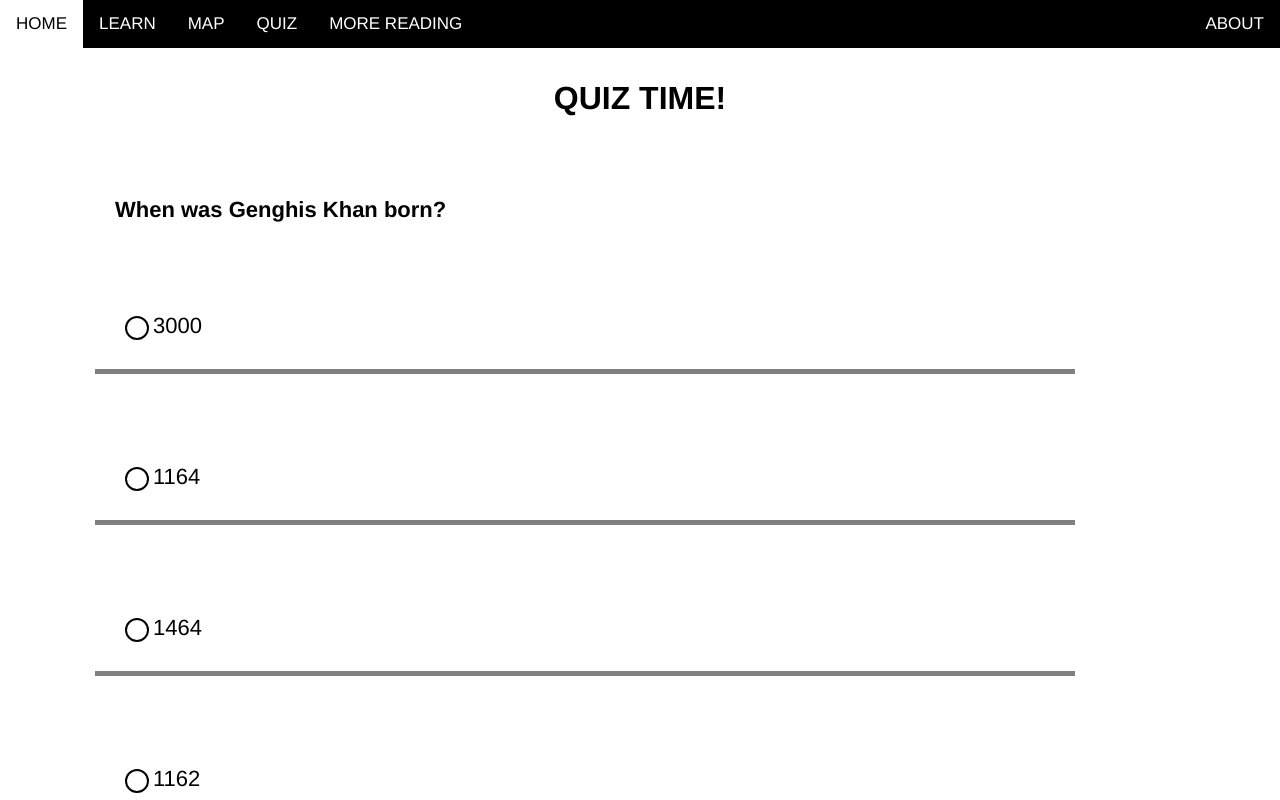
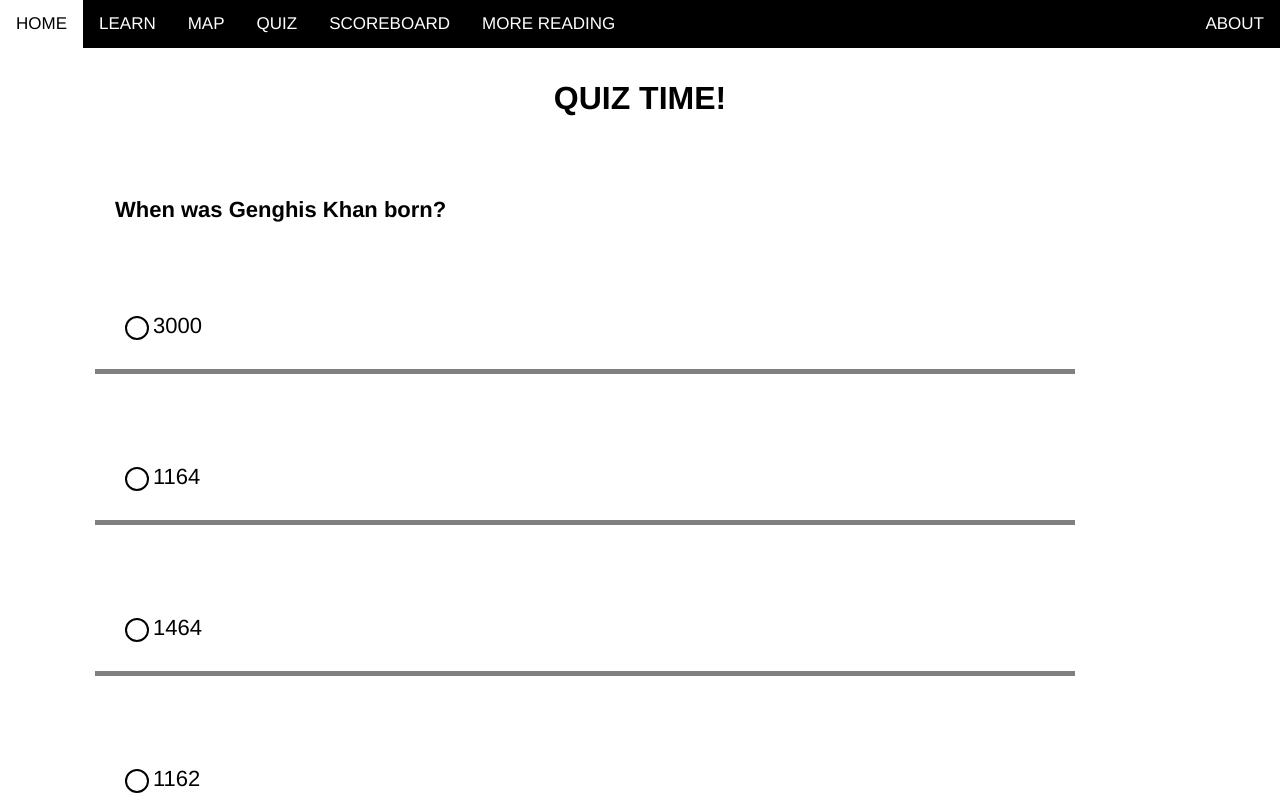
Before and after one commit to Maskonk/QuizGroupProject, a Vue app in the folder client/: page /#/quiz in a window 1280 px wide. Shown: the top 800 px of the page. Built offline with nearby package versions, Linux system fonts and the light colour scheme.

Commit message:
added board

```diff
--- a/client/src/components/Navbar.vue
+++ b/client/src/components/Navbar.vue
@@ -5,6 +5,7 @@
       <li><router-link :to="{ name: 'learn' }">LEARN</router-link></li>
       <li><router-link :to="{ name: 'map' }">MAP</router-link></li>
       <li><router-link :to="{ name: 'quiz' }">QUIZ</router-link></li>
+      <li><router-link :to="{ name: 'board' }">SCOREBOARD</router-link></li>
       <li><router-link :to="{ name: 'info' }">MORE READING</router-link></li>
       <li class='about'><router-link :to="{ name: 'about' }">ABOUT</router-link></li>
     </ul>
--- a/client/src/router.js
+++ b/client/src/router.js
@@ -4,6 +4,7 @@ import Home from "@/views/Home";
 import Learn from "@/views/Learn";
 import Map from "@/views/Map";
 import Quiz from "@/views/Quiz";
+import Board from "@/views/Board";
 import About from "@/views/About";
 import Info from "@/views/Info"
 import Score from "@/views/Score";
@@ -39,6 +40,11 @@ const router = new Router({
             component: Score
         },
         {
+            path: '/board',
+            name: 'board',
+            component: Board
+        },
+        {
           path: '/info',
           name: 'info',
           component: Info
```
